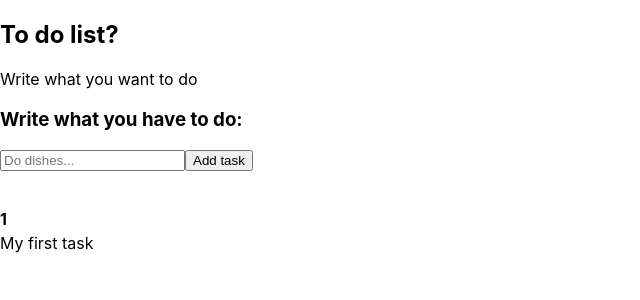
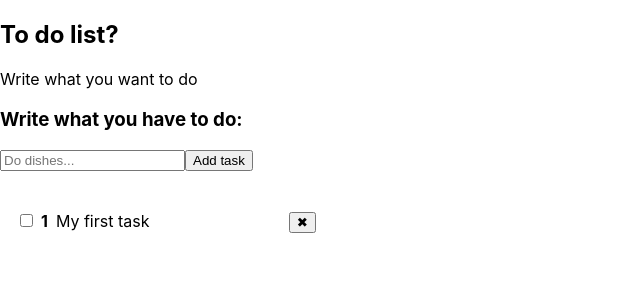
Before and after one commit to bakhtyiar/To-do-list, a React (Create React App) app: page / in a window 1280 px wide. Shown: the top 300 px of the page, without its empty margins (0-640 px from the left). Built offline with nearby package versions, Linux system fonts and the light colour scheme.

Commit message:
Added some new functionality, like deleting tasks, checking tasks and etc....

```diff
--- a/src/ToDoBody/ToDoBody.jsx
+++ b/src/ToDoBody/ToDoBody.jsx
@@ -1,31 +1,64 @@
-import { useState } from "react";
+import { useState, useEffect } from "react";
 import ToDoControls from "./ToDoControls/ToDoControls.jsx";
 import ToDoList from "./ToDoList/ToDoList.jsx";
 
 export default function ToDoBody() {
-	const [list, setList] = useState([
-		{
-			"id": 1,
-			"body": "My first task",
-		},
-	]);
+	const [list, setList] = useState(() => {
+		const saved = localStorage.getItem("ToDoBodyList");
+		const initialValue = JSON.parse(saved);
+		return (
+			initialValue || [
+				{
+					id: 1,
+					body: "My first task",
+					checked: false,
+				},
+			]
+		);
+	});
 
-	const handleClick = (e) => {
-		console.log(`Handling click in ToDoBody`);
-		// console.log(e.target.value);
-		console.log(`LIST:`);
-		console.log(list);
-		setList([...list,
+	useEffect(() => {
+		localStorage.setItem("ToDoBodyList", JSON.stringify(list));
+	}, [list]);
+
+	const addTask = (e) => {
+		setList([
+			...list,
 			{
-				"id": list.length + 1,
-				"body": e,
-			}
+				id: getMaxId(list) + 1,
+				body: e,
+				checked: false,
+			},
 		]);
 	};
+
+	const removeTask = (id) => {
+		const newList = list.filter((item) => item.id !== id);
+		setList(newList);
+	};
+
+	const checkTask = (id) => {
+		const index = list.findIndex( (item) => item.id === id);
+		const newList = list.slice();
+		newList[index].checked = (newList[index].checked) === true ? false : true;
+		setList(newList);
+	};
+
 	return (
 		<section>
-			<ToDoControls handleClick={handleClick} />
-			<ToDoList list={list} />
+			<ToDoControls addTask={addTask} />
+			<ToDoList list={list} checkTask={checkTask} removeTask={removeTask} />
 		</section>
 	);
 }
+
+
+const getMaxId = (list) => {
+	let ids = [];
+	list.forEach(item => {
+		console.log(`item == ${item.id}`);
+		ids.push(item.id);
+	});
+	console.log(`LIST FIND MAX ${ids}`);
+	return (Math.max(...ids));
+}
--- a/src/ToDoBody/ToDoControls/ToDoControls.jsx
+++ b/src/ToDoBody/ToDoControls/ToDoControls.jsx
@@ -1,14 +1,21 @@
-import { useState } from "react";
+import { useState, useEffect } from "react";
 import PropTypes from "prop-types";
 
 export default function ToDoControls(props) {
-	const [inputText, setInputText] = useState("");
+	const [inputText, setInputText] = useState(() => {
+		const saved = localStorage.getItem("ToDoControlsInputText");
+		const initialValue = JSON.parse(saved);
+		return initialValue || "";
+	});
+	useEffect(() => {
+		localStorage.setItem("ToDoControlsInputText", JSON.stringify(inputText));
+	}, [inputText]);
 	const handleChange = (e) => {
 		setInputText(e.target.value);
 	};
-	const handleClick = (e) => {
+	const addTask = (e) => {
 		e.preventDefault();
-		props.handleClick(inputText);
+		props.addTask(inputText);
 		setInputText("");
 	};
 	return (
@@ -22,10 +29,12 @@ export default function ToDoControls(props) {
 					onChange={handleChange}
 				/>
 			</label>
-			<button type="submit" onClick={handleClick}>Add task</button>
+			<button type="submit" onClick={addTask}>
+				Add task
+			</button>
 		</form>
 	);
 }
 ToDoControls.propTypes = {
-	handleClick: PropTypes.func.isRequired,
+	addTask: PropTypes.func.isRequired,
 };
--- a/src/ToDoBody/ToDoList/ToDoList.css
+++ b/src/ToDoBody/ToDoList/ToDoList.css
@@ -1,11 +1,4 @@
 ul {
 	list-style-type: none;
-	padding-left: 0px
+	padding-left: 0px;
 }
-h6 {
-	margin-bottom: 0px;
-	font-size: medium;
-}
-p {
-	margin-top: 4px;
-}
--- a/src/ToDoBody/ToDoList/ToDoList.jsx
+++ b/src/ToDoBody/ToDoList/ToDoList.jsx
@@ -1,26 +1,26 @@
 // import React from "react";
 import PropTypes from "prop-types";
 // import { ulStyles } from './ToDoListStyles.js';
-import  './ToDoList.css'
+import "./ToDoList.css";
+import ToDoListItem from "./ToDoListItem/ToDoListItem.jsx";
 
 export default function ToDoList(props) {
 	return (
 		<ul /*style={ulStyles}*/>
 			{props.list.map((item) => {
-				return (
-					<li key={item.id}>
-						<h6>
-							{item.id}
-						</h6>
-						<p>
-							{item.body}
-						</p>
-					</li>
-				);
+				return (<ToDoListItem
+					checkTask={props.checkTask}
+					removeTask={props.removeTask}
+					key={item.id}
+					id={item.id}
+					body={item.body}
+				/>)
 			})}
 		</ul>
 	);
 }
 ToDoList.propTypes = {
 	list: PropTypes.array,
+	removeTask: PropTypes.function,
+	checkTask: PropTypes.function,
 };
--- /dev/null
+++ b/src/ToDoBody/ToDoList/ToDoListItem/ToDoListItem.css
@@ -0,0 +1,34 @@
+h6 {
+	margin-top: 8px;
+	margin-bottom: 0px;
+	font-size: medium;
+}
+p {
+	margin-top: 4px;
+}
+.to-do-list-item {
+	min-width: 300px;
+	max-width: 720px;
+	width: fit-content;
+	display: flex;
+	flex-direction: row;
+	align-items: baseline;
+	padding: 16px;
+	margin-top: 16px;
+}
+.to-do-list-item input {
+	margin-right: 8px;
+}
+.to-do-list-item h6 {
+	margin-right: 8px;
+}
+.to-do-list-item p {
+	width: 100%;
+}
+.to-do-list-item__content {
+	color: black;
+}
+.to-do-list-item__content--checked {
+	color: gray;
+	text-decoration: line-through;
+}
--- /dev/null
+++ b/src/ToDoBody/ToDoList/ToDoListItem/ToDoListItem.jsx
@@ -0,0 +1,41 @@
+import { useState } from "react";
+import PropTypes from "prop-types";
+import "./ToDoListItem.css";
+
+export default function ToDoListItem(props) {
+	const [checked, setChecked] = useState(false);
+
+	const removeTask = (id) => {
+		props.removeTask(id);
+	};
+
+	const checkTask = (id) => {
+		const nextState = checked === true ? false : true;
+		setChecked(nextState);
+		props.checkTask(id);
+	};
+
+	let liContentClassNames = [];
+	if (checked === true) {
+		liContentClassNames = ["to-do-list-item__content--checked"];
+	} else {
+		liContentClassNames = [];
+	}
+
+	return (
+		<li key={props.id} className="to-do-list-item">
+			<input type="checkbox" onClick={() => checkTask(props.id)} />
+			<h6>{props.id}</h6>
+			<p className={liContentClassNames}>{props.body}</p>
+			<button type="button" onClick={() => removeTask(props.id)}>
+				&#10006;
+			</button>
+		</li>
+	);
+}
+ToDoListItem.propTypes = {
+	id: PropTypes.number,
+	body: PropTypes.string,
+	removeTask: PropTypes.func,
+	checkTask: PropTypes.func,
+};
--- a/src/ToDoBody/ToDoList/ToDoListStyles.js
+++ b/src/ToDoBody/ToDoList/ToDoListStyles.js
@@ -1,4 +1,4 @@
 export const ulStyles = {
-	"listStyleType": "none",
-	"paddingLeft": "0"
-}
+	listStyleType: "none",
+	paddingLeft: "0",
+};
```
